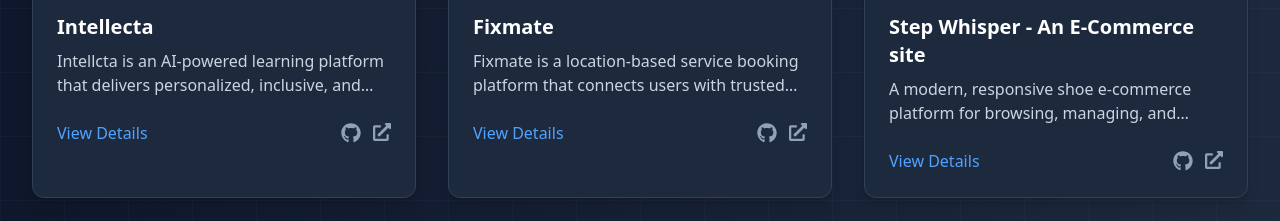
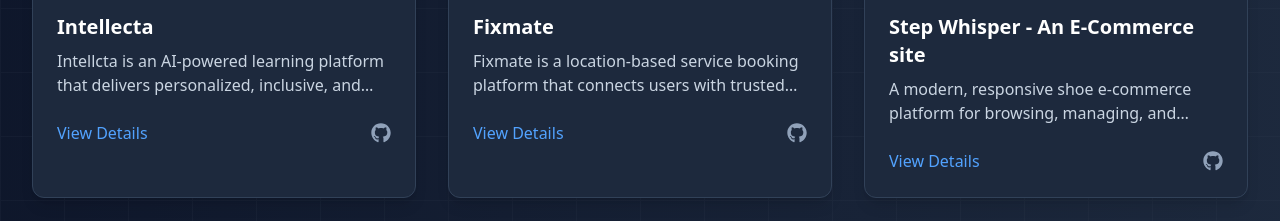
Before and after one commit to silpa4251/personal_portfolio, a React (Vite) app: page / in a window 1280 px wide. Shown: the part 2820-3041 px from the top of the page. Built offline with nearby package versions, Linux system fonts and the light colour scheme.

Commit message:
disabled the unwanted lines

```diff
--- a/src/pages/Projects.jsx
+++ b/src/pages/Projects.jsx
@@ -2,7 +2,7 @@
 import project1 from "../assets/project1.png";
 import project2 from "../assets/project2.png";
 import project3 from "../assets/project3.png";
-import { FaGithub, FaExternalLinkAlt } from 'react-icons/fa';
+import { FaGithub } from 'react-icons/fa';
 import { SiMongodb, SiExpress, SiTailwindcss, SiTypescript, SiReact, SiNodedotjs, SiAwsamplify } from 'react-icons/si';
 
 
@@ -187,14 +187,14 @@
                     >
                       <FaGithub size={20} />
                     </a>
-                    <a
+                    {/* <a
                       href={project.demoLink}
                       target="_blank"
                       rel="noopener noreferrer"
                       className="text-slate-400 hover:text-white transition-colors"
                     >
                       <FaExternalLinkAlt size={18} />
-                    </a>
+                    </a> */}
                   </div>
                 </div>
               </div>
@@ -261,14 +261,14 @@
 
                 {/* Action buttons */}
                 <div className="flex flex-col sm:flex-row gap-4">
-                  <a
+                  {/* <a
                     href={selectedProject.demoLink}
                     target="_blank"
                     rel="noopener noreferrer"
                     className="bg-blue-600 hover:bg-blue-700 text-white px-6 py-3 rounded flex items-center justify-center gap-2 transition-colors"
                   >
                     <FaExternalLinkAlt /> View Live Demo
-                  </a>
+                  </a> */}
                   <a
                     href={selectedProject.githubLink}
                     target="_blank"
```
